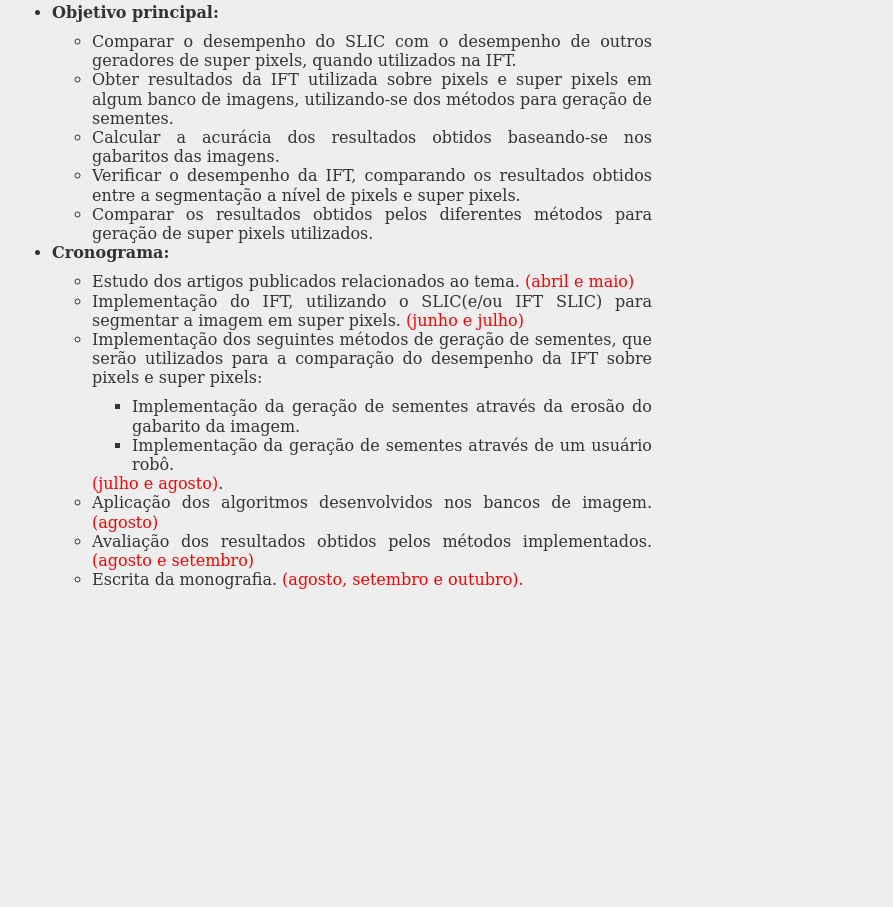
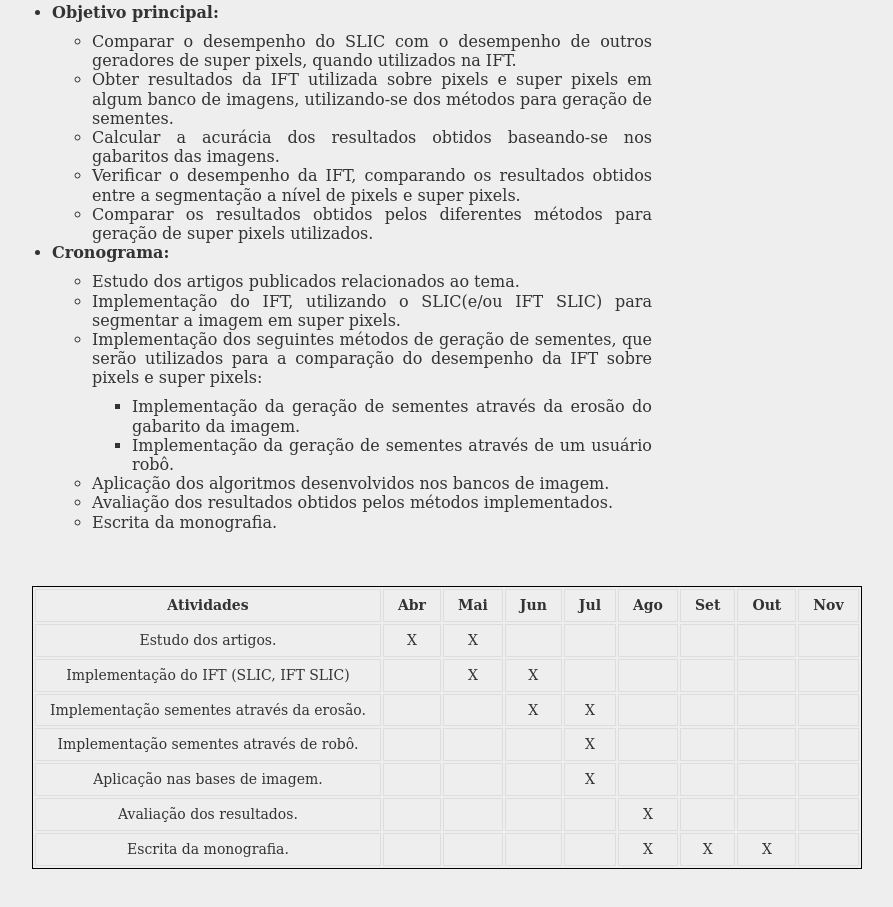
Before and after one commit to peferreira/mac0499, a plain HTML site: page index.html in a window 1280 px wide. Shown: the part 789-1696 px from the top of the page, without its empty margins (168-1061 px from the left). Before the commit the page ends 1394 px from the top, so only its background shows below. Drawn offline with Linux system fonts and the light colour scheme.

Commit message:
adicionando tabela com calendario

```diff
--- a/css/styles.css
+++ b/css/styles.css
@@ -50,17 +50,22 @@ hr
 table
 {
 	background-color: transparent;
-	border-spacing: 0;
-	border-collapse: collapse;
 	border-top: 1px solid #ddd;
+	border-width: 1px;
+
+	font-size: 14px;
+	border: 1px solid black;
+
 }
 
 th, td
 {
 	padding: .5em 1em;
 	vertical-align: top;
-	text-align: left;
 	border-bottom: 1px solid #ddd;
+	border: 0.3px solid #ddd;
+	text-align: center;
+
 }
 
 a:link { color: royalblue; }
--- a/index.html
+++ b/index.html
@@ -59,25 +59,121 @@ A proposta é verificar os resultados do SLIC como o gerador dos super pixels pa
                 </ul>
             <li id="cronograma"><strong>Cronograma:</strong></li>
                 <ul>
-                    <li>Estudo dos artigos publicados relacionados ao tema. <font color="red">(abril e maio)</font></li>
-                    <li>Implementação do IFT, utilizando o SLIC(e/ou IFT SLIC) para segmentar a imagem em super pixels. <font color="red">(junho e julho)</font></li>
+                    <li>Estudo dos artigos publicados relacionados ao tema.</li>
+                    <li>Implementação do IFT, utilizando o SLIC(e/ou IFT SLIC) para segmentar a imagem em super pixels. </li>
                     <li>Implementação dos seguintes métodos de geração de sementes,
                         que serão utilizados para a comparação do desempenho da IFT sobre pixels e super pixels:
                         <ul>
                           <li>Implementação da geração de sementes através da erosão do gabarito da imagem.</li>
                           <li>Implementação da geração de sementes através de um usuário robô.             </li>
                         </ul>
-                        <font color="red">(julho e agosto)</font>.
+
                     </li>
-                    <li>Aplicação dos algoritmos desenvolvidos nos bancos de imagem. <font color="red">(agosto) </font></li>
-                    <li>Avaliação dos resultados obtidos pelos métodos implementados. <font color="red">(agosto e setembro)</font></li>
-                    <li>Escrita da monografia. <font color="red">(agosto, setembro e outubro).</font></li>
+                    <li>Aplicação dos algoritmos desenvolvidos nos bancos de imagem.</li>
+                    <li>Avaliação dos resultados obtidos pelos métodos implementados. </li>
+                    <li>Escrita da monografia. </li>
                 </ul>
 
         </ul>
+        <br>
+        <br>
+        <table>
+          <tr>
+            <td><strong>Atividades</strong></td>
+            <td><strong>Abr</strong></td>
+            <td><strong>Mai</strong></td>
+            <td><strong>Jun</strong></td>
+            <td><strong>Jul</strong></td>
+            <td><strong>Ago</strong></td>
+            <td><strong>Set</strong></td>
+            <td><strong>Out</strong></td>
+            <td><strong>Nov</strong></td>
+          </tr>
+          <tr>
+            <td>Estudo dos artigos. </td>
+            <td>X</td>
+            <td>X</td>
+            <td></td>
+            <td></td>
+            <td></td>
+            <td></td>
+            <td></td>
+            <td></td>
+          </tr>
+          <tr>
+            <td>Implementação do IFT (SLIC, IFT SLIC) </td>
+            <td></td>
+            <td>X</td>
+            <td>X</td>
+            <td></td>
+            <td></td>
+            <td></td>
+            <td></td>
+            <td></td>
+          </tr>
+          <tr>
+            <td>Implementação sementes através da erosão.</td>
+            <td></td>
+            <td></td>
+            <td>X</td>
+            <td>X</td>
+            <td></td>
+            <td></td>
+            <td></td>
+            <td></td>
+
+          </tr>
+          <tr>
+            <td>Implementação sementes através de robô.  </td>
+            <td></td>
+            <td></td>
+            <td></td>
+            <td>X</td>
+            <td></td>
+            <td></td>
+            <td></td>
+            <td></td>
+          </tr>
+          <tr>
+              <td>Aplicação nas bases de imagem.</td>
+              <td></td>
+              <td></td>
+              <td></td>
+              <td>X</td>
+              <td></td>
+              <td></td>
+              <td></td>
+              <td></td>
+          </tr>
+          <tr>
+              <td>Avaliação dos resultados. </td>
+              <td></td>
+              <td></td>
+              <td></td>
+              <td></td>
+              <td>X</td>
+              <td></td>
+              <td></td>
+              <td></td>
+          </tr>
+          <tr>
+              <td>Escrita da monografia. </td>
+              <td></td>
+              <td></td>
+              <td></td>
+              <td></td>
+              <td>X</td>
+              <td>X</td>
+              <td>X</td>
+              <td> </td>
+          </tr>
+
+
+        </table>
     </section>
 
-
+    <br>
+    <br>
 
     <footer>
 
```
